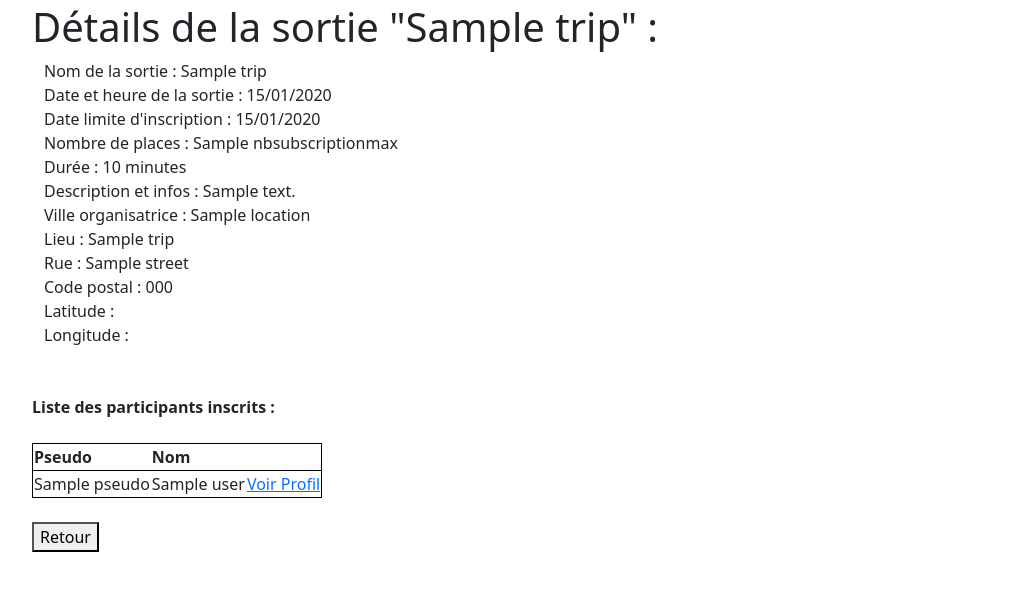
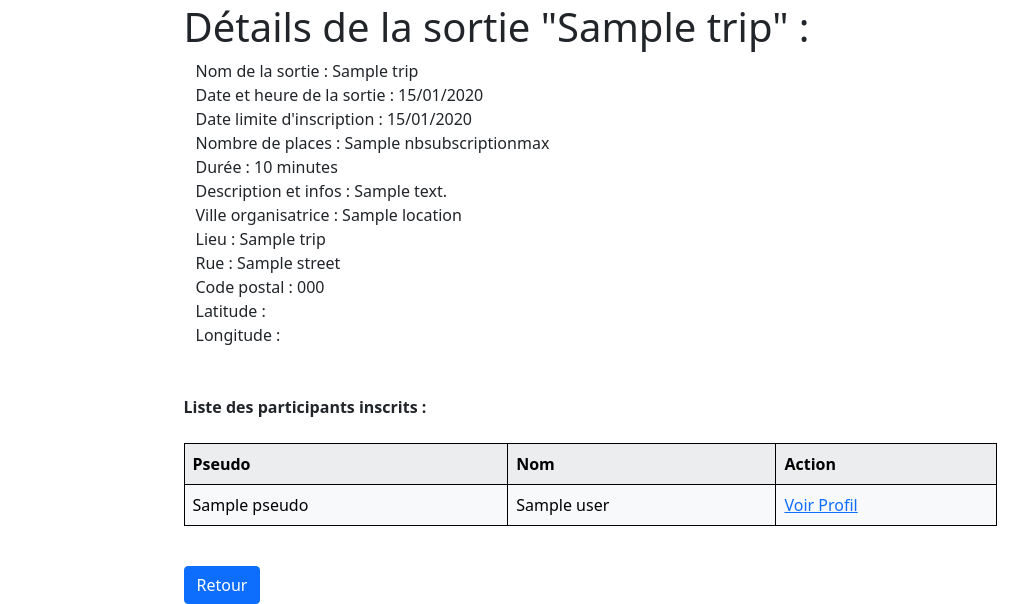
Before and after one commit to JuV87/EniSortir, a Symfony app: template templates/trip/details.html.twig in a window 1280 px wide. Shown: the part 200-804 px from the top of the page, without its empty margins (50-1078 px from the left). Before the commit the page ends 752 px from the top, so only its background shows below. Run offline with Twig, Linux system fonts and the light colour scheme; the template is opened without the code that fills it: most values are stand-ins (such as "Sample title", 1, 10 or a date in 2020); some libraries are stand-ins or nearby versions.

Commit message:
commit dernier fix

```diff
--- a/public/css/style.css
+++ b/public/css/style.css
@@ -8,6 +8,7 @@ nav ul {
 nav li {
     margin-right: 2rem;
     font-size: large;
+    color:#B0413E;
 }
 
 
--- a/templates/base.html.twig
+++ b/templates/base.html.twig
@@ -11,11 +11,12 @@
                 integrity="sha256-/xUj+3OJU5yExlq6GSYGSHk7tPXikynS7ogEvDej/m4="
                 crossorigin="anonymous"></script>    </head>
     <body>
+
     <header>
         <div class="container">
         {#<h1 align="center">Sortir.com</h1>#}
 
-            <center><img class=img-responsive src="uploads/images/logo.png" align="center"  style=width:30% style=height:30% ></center>
+       <center><img src="{{ asset('logo.png') }}" class="img-responsive" align="center" style=width:30% style=height:30% ></center>
         <br>
         <h6>Bonjour <strong>{{app.user.pseudo}}  </strong><img src="{{ asset('uploads/article_image/'~ app.user.photo ) }}"width="30" height="30"></h6>
         {% include ('inc/nav.html.twig') %}
--- a/templates/city/city.html.twig
+++ b/templates/city/city.html.twig
@@ -17,7 +17,7 @@
     <div>
         <h1>Liste des villes</h1>
     </div>
-        <table id="name_trip" class="table table-info table-striped table-bordered">
+        <table id="name_trip" class="table table-light table-striped table-bordered">
             <tr style="border: black 1px solid" >
                 <th>Ville</th>
                 <th>Code Postal</th>
--- a/templates/home.html.twig
+++ b/templates/home.html.twig
@@ -24,8 +24,8 @@
 
     <div class="container">
        <h1>Tableau des sorties</h1>
-       <table class="table table-info table-striped table-bordered" style="border: black 1px solid">
-          <tr style="border: black 1px solid">
+       <table class="table table-light table-hover table-striped table-bordered" style="border: black 1px solid">
+          <tr  style="border: black 1px solid">
              <th>Nom de la sortie</th>
              <th>Date de la sortie</th>
              <th>Cloture</th>
--- a/templates/location/location.html.twig
+++ b/templates/location/location.html.twig
@@ -17,7 +17,7 @@
     <div>
         <h1>Liste des Campus</h1>
     </div>
-        <table id="name_location" class="table table-info table-striped table-bordered">
+        <table id="name_location" class="table table-light table-striped table-bordered">
             <tr style="border: black 1px solid">
                 <th>Campus</th>
                 <th>Actions</th>
--- a/templates/trip/details.html.twig
+++ b/templates/trip/details.html.twig
@@ -1,7 +1,7 @@
 {% extends 'base.html.twig' %}
 
 {% block body %}
-
+<div class="container col-sm-10 col-xl-9 justify-content-center" >
     <h1>Détails de la sortie "{{ trip.name}}" : </h1>
 <div class="container">
     <div>Nom de la sortie : {{ trip.name }}</div>
@@ -21,12 +21,12 @@
     <br>
 <div>
     {% if is_granted("ROLE_ADMIN") %}
-        <a href="{{ path('trip_modify', {id:trip.id})}}"><button>Modifier la sortie</button></a>
-        <a href="{{ path('trip_delete', {id: trip.id })}}"><button>Supprimer la sortie</button></a>
+        <a href="{{ path('trip_modify', {id:trip.id})}}"><button class="btn btn-primary">Modifier la sortie</button></a>
+        <a href="{{ path('trip_delete', {id: trip.id })}}"><button class="btn btn-danger">Supprimer la sortie</button></a>
         {% if trip.etat.libelle == 'created' %}
-        <a href="{{ path('trip_update', {id:trip.id}) }}"><button>Publier</button></a>
+        <a href="{{ path('trip_update', {id:trip.id}) }}"><button >Publier</button></a>
         {% endif %}
-        <a href="{{ path('home') }}"><button>Retour</button></a>
+        <a href="{{ path('home') }}"><button class="btn btn-warning">Retour</button></a>
 
     {% endif %}
 </div>
@@ -36,10 +36,11 @@
 </div>
     <div>
 <br>
-        <table style="border: black 1px solid">
+        <table class="table table-light table-striped table-bordered">
             <tr style="border: black 1px solid" >
                 <th>Pseudo</th>
                 <th>Nom</th>
+                <th>Action</th>
 
             </tr>
 
@@ -55,9 +56,9 @@
         </table>
 </div>
     <br>
-    <div><a href="{{ path('home') }}"><button>Retour</button></a></div>
+    <div><a href="{{ path('home') }}"><button class="btn btn-primary">Retour</button></a></div>
 
-
+</div>
 {% endblock %}
 
 {% block title %}
```
Also changed, not shown: templates/registration/detailsprofile.html.twig (+6 -2 lines), templates/trip/createtrip.html.twig (+2 -6 lines), assets/img/logo.png (added), public/logo.png (added).
